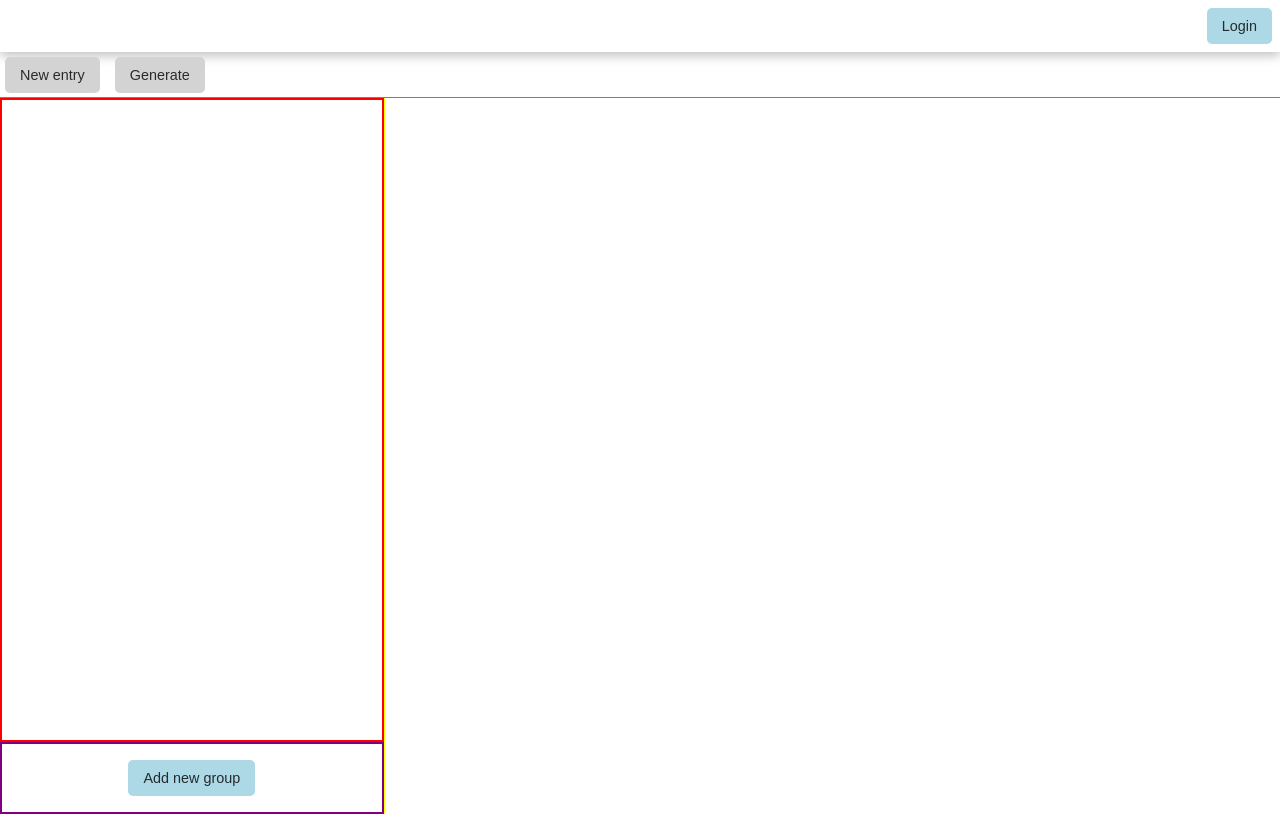
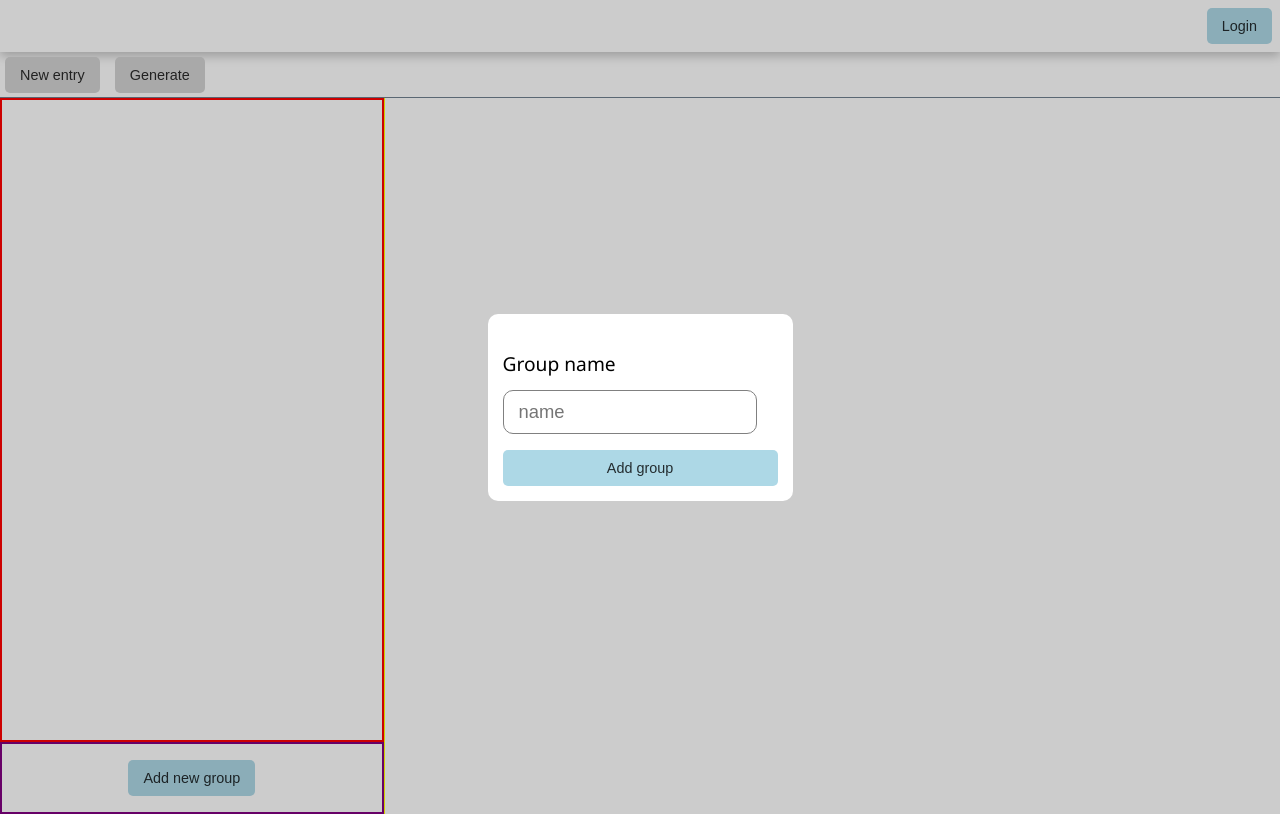
Before and after one commit to hishira/TypeScript, a React (Create React App) app in the folder PasswordMenager/frontend/: page /store in a window 1280 px wide. Both pictures are taken after a click on the button "Add new group". Built offline with nearby package versions, Linux system fonts and the light colour scheme.

Commit message:
Create modal component, add modal for creating group, split input component to seperate file, seperate form element with label and input

```diff
--- a/PasswordMenager/frontend/src/components/Form/index.tsx
+++ b/PasswordMenager/frontend/src/components/Form/index.tsx
@@ -1,12 +1,12 @@
 import React from "react";
-import styled,{keyframes} from "styled-components";
+import styled, { keyframes } from "styled-components";
 import Button from "../../components/Button/index";
+import FormElement from "../FormElement/";
 
 const clippath = keyframes`
   0% { clip-path: circle(0%); }
   100% { clip-path: circle(100%); }
 `;
-
 const Form = styled.form`
   display: flex;
   flex-direction: column;
@@ -19,51 +19,27 @@ const Form = styled.form`
     width: 70%;
   }
   @media (max-width: 600px) {
-    width:  85%;
+    width: 85%;
   }
   @media (max-width: 489px) {
     width: 100%;
   }
   box-shadow: rgba(0, 0, 0, 0.25) 0px 0px 50px -5px;
   border-radius: 10px;
-  animation: ${clippath} .9s linear forwards;
+  animation: ${clippath} 0.9s linear forwards;
 `;
 const FormTitle = styled.p`
   font-size: 1.2rem;
   font-family: "Segoe UI", Tahoma, Geneva, Verdana, sans-serif;
   font-weight: bold;
 `;
-const FormElement = styled.p`
-  display: flex;
-  flex-direction: column;
-  width: 90%;
-`;
-const InputLabel = styled.label`
-  font-size: 1.2rem;
-  font-family: "Segoe UI", Tahoma, Geneva, Verdana, sans-serif;
-  padding: 5px 5px 5px 0px;
-`;
-const Input = styled.input`
-  width: 90%;
-  padding: 10px 15px;
-  border: none;
-  font-size: 1.15rem;
-  border: 1px solid grey;
-  border-radius: 10px;
-  margin-top: 0.5rem;
-  &:focus {
-    outline: none;
-    border: 1px solid slategray;
-    border-radius: 10px;
-  }
-`;
 const Link = styled.span`
   color: blue;
   cursor: pointer;
-  &:hover{
+  &:hover {
     text-decoration: underline;
   }
-`
+`;
 interface Props {
   buttonmessage: string;
   buttonHandle: (e: React.MouseEvent<HTMLElement>) => void;
@@ -73,7 +49,7 @@ interface Props {
   redirectfunction: () => void;
   maintitle: string;
   confirmpassword?: boolean;
-  confirmpasshandle?: (value: string)=>void;
+  confirmpasshandle?: (value: string) => void;
 }
 const FormComponent = ({
   buttonmessage,
@@ -86,26 +62,41 @@ const FormComponent = ({
   confirmpassword,
   confirmpasshandle,
 }: Props): JSX.Element => {
-  const handlethis = (value:string)=>{
-    if(confirmpasshandle)
-      confirmpasshandle(value);
-  }
+  const handlethis = (value: string) => {
+    if (confirmpasshandle) confirmpasshandle(value);
+  };
   return (
     <Form>
       <FormTitle>{maintitle}</FormTitle>
-      <FormElement>
-        <InputLabel>Login</InputLabel>
-        <Input onChange={(e:React.ChangeEvent<HTMLInputElement>)=>firstinputhandle(e.target.value)} placeholder="Login" type="text" />
-      </FormElement>
-      <FormElement>
-        <InputLabel>Password</InputLabel>
-        <Input onChange={(e:React.ChangeEvent<HTMLInputElement>)=>secondinputhandle(e.target.value)} placeholder="*****" type="password" />
-      </FormElement>
-      {confirmpassword?(<FormElement>
-        <InputLabel>Confirm password</InputLabel>
-        <Input onChange={(e:React.ChangeEvent<HTMLInputElement>)=>handlethis(e.target.value)} placeholder="*****" type="password" />
-      </FormElement>):null}
-      <p>Or <Link onClick={()=>redirectfunction()}>{secondactionastirng}</Link></p>
+      <FormElement
+        label="Login"
+        inputChange={(e: React.ChangeEvent<HTMLInputElement>) =>
+          firstinputhandle(e.target.value)
+        }
+        inputplaceholder="Login"
+        inputtype="text"
+      />
+      <FormElement
+        label="Password"
+        inputChange={(e: React.ChangeEvent<HTMLInputElement>) =>
+          secondinputhandle(e.target.value)
+        }
+        inputplaceholder="*****"
+        inputtype="password"
+      />
+      {confirmpassword ? (
+        <FormElement
+          label="Confirm password"
+          inputChange={(e: React.ChangeEvent<HTMLInputElement>) =>
+            handlethis(e.target.value)
+          }
+          inputplaceholder="*****"
+          inputtype="password"
+        />
+      ) : null}
+      <p>
+        Or <Link onClick={() => redirectfunction()}>{secondactionastirng}</Link>
+      </p>
       <Button
         onClick={buttonHandle}
         type="submit"
--- /dev/null
+++ b/PasswordMenager/frontend/src/components/FormElement/index.tsx
@@ -0,0 +1,36 @@
+import React from "react";
+import styled from "styled-components";
+import InputField from "../InputField/";
+const FormElementComponent = styled.p`
+  display: flex;
+  flex-direction: column;
+  width: 90%;
+`;
+const InputLabel = styled.label`
+  font-size: 1.2rem;
+  font-family: "Segoe UI", Tahoma, Geneva, Verdana, sans-serif;
+  padding: 5px 5px 5px 0px;
+`;
+type Props = {
+  label: string;
+  inputChange: (e: React.ChangeEvent<HTMLInputElement>) => void;
+  inputplaceholder: string;
+  inputtype: string;
+};
+const FormElement = ({
+  label,
+  inputChange,
+  inputplaceholder,
+  inputtype,
+}: Props): JSX.Element => {
+  return <FormElementComponent>
+      <InputLabel>{label}</InputLabel>
+      <InputField
+        onChange={inputChange}
+        placeholder={inputplaceholder}
+        type={inputtype}
+      />
+  </FormElementComponent>;
+};
+
+export default FormElement;
--- a/PasswordMenager/frontend/src/components/GroupComponent/index.tsx
+++ b/PasswordMenager/frontend/src/components/GroupComponent/index.tsx
@@ -1,12 +1,13 @@
-import React from "react";
+import React, { useState } from "react";
 import styled from "styled-components";
 import Button from "../Button";
+import ModalComponent from "../Modal";
+import FormElement from "../FormElement/";
 const Container = styled.div`
   display: flex;
   flex-direction: column;
   justify-content: space-between;
   width: 30%;
-
   border-right: 0.1rem solid slategray;
 `;
 const Groups = styled.div`
@@ -23,14 +24,63 @@ const ButtonContainer = styled.div`
   padding: 1rem;
   box-sizing: border-box;
 `;
+
+const NewGroup = styled.div`
+  background: white;
+  padding: 15px;
+  border-radius: 10px;
+  box-sizing: border-box;
+  border: "2px solid purple";
+  display: flex;
+  justify-content: center;
+  flex-direction: column;
+`;
+type ModalComponentProps = {
+  func: (e: React.ChangeEvent<HTMLInputElement>) => void;
+  buttonhandle: ()=>void
+};
+
+const ComponentToModal = ({ func,buttonhandle }: ModalComponentProps): JSX.Element => {
+  return (
+    <NewGroup>
+      <FormElement
+        label="Group name"
+        inputtype="text"
+        inputplaceholder="name"
+        inputChange={func}
+      />
+      <Button onClick={buttonhandle} color="lightblue" >Add group</Button>
+    </NewGroup>
+  );
+};
 const GroupComponent = () => {
+  const [modal, setModal] = useState<boolean>(false);
+  const [groupname, setgroupname] = useState<string>("string");
+  const clickHandle = (): void => {
+    setModal(true);
+  };
+  const buttonHandleClick = ()=>{
+    console.log(groupname);
+  };
   return (
     <Container>
-      <Groups>
-
-      </Groups>
+      <ModalComponent
+        visible={modal}
+        onClose={() => setModal(false)}
+        component={
+          <ComponentToModal
+            func={(e: React.ChangeEvent<HTMLInputElement>) =>
+              setgroupname(e.target.value)
+            }
+            buttonhandle={buttonHandleClick}
+          />
+        }
+      />
+      <Groups></Groups>
       <ButtonContainer>
-        <Button color="lightblue">Add new group</Button>
+        <Button onClick={clickHandle} color="lightblue">
+          Add new group
+        </Button>
       </ButtonContainer>
     </Container>
   );
--- /dev/null
+++ b/PasswordMenager/frontend/src/components/InputField/index.tsx
@@ -0,0 +1,31 @@
+import React from "react"
+import styled from "styled-components";
+const Input = styled.input`
+  width: 90%;
+  padding: 10px 15px;
+  border: none;
+  font-size: 1.15rem;
+  border: 1px solid grey;
+  border-radius: 10px;
+  margin-top: 0.5rem;
+  &:focus {
+    outline: none;
+    border: 1px solid slategray;
+    border-radius: 10px;
+  }
+`;
+
+type Props = {
+    onChange: (e:React.ChangeEvent<HTMLInputElement>)=>void
+    placeholder: string
+    type: string
+}
+const InputField = ({onChange,placeholder,type}: Props):JSX.Element=>{
+    return <Input
+        onChange={onChange}
+        placeholder={placeholder}
+        type={type}
+    />
+}
+
+export default InputField;
--- /dev/null
+++ b/PasswordMenager/frontend/src/components/Modal/index.tsx
@@ -0,0 +1,46 @@
+import React from "react";
+import styled from "styled-components";
+
+type ModalProps = {
+  visible?: boolean;
+};
+
+const Modal = styled.div<ModalProps>`
+  display: ${({ visible }) => (visible ? "flex" : "none")};
+  position: absolute;
+  left: 0;
+  top: 0;
+  height: 100%;
+  width: 100%;
+  justify-content: center;
+  align-items: center;
+  background-color: rgba(1, 1, 1, 0.2);
+  z-index: 2;
+`;
+
+type Props = {
+  visible?: boolean;
+  component?: JSX.Element;
+  onClose: () => void;
+};
+
+const ModalComponent = ({
+  visible,
+  component,
+  onClose,
+}: Props): JSX.Element => {
+  const clickOnModal = (event: React.MouseEvent): void => {
+    const element: HTMLElement = Array.from(
+      document.getElementsByClassName("hook") as HTMLCollectionOf<HTMLElement>
+    )[0];
+    if(!element.contains(event.target as Node))
+      onClose();
+  };
+  return (
+    <Modal onClick={clickOnModal} visible={visible}>
+      <div className="hook">{component}</div>
+    </Modal>
+  );
+};
+
+export default ModalComponent;
--- /dev/null
+++ b/PasswordMenager/frontend/src/pages/App/App.css
@@ -0,0 +1,3 @@
+.App{
+    position: relative;
+}
--- a/PasswordMenager/frontend/tsconfig.json
+++ b/PasswordMenager/frontend/tsconfig.json
@@ -18,7 +18,8 @@
     "resolveJsonModule": true,
     "isolatedModules": true,
     "noEmit": true,
-    "jsx": "react-jsx"
+    "jsx": "react-jsx",
+    "downlevelIteration": true
   },
   "include": [
     "src"
```
Also changed, not shown: PasswordMenager/frontend/src/pages/App/App.tsx (+5 -4 lines). Lines whose indentation alone changed are shown as unchanged.
